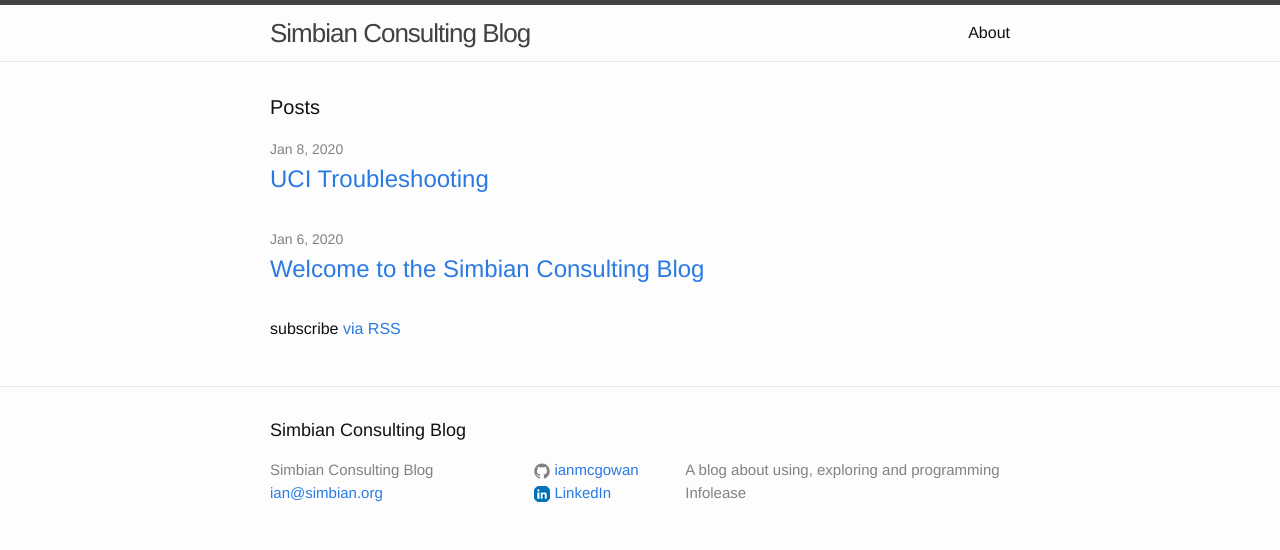
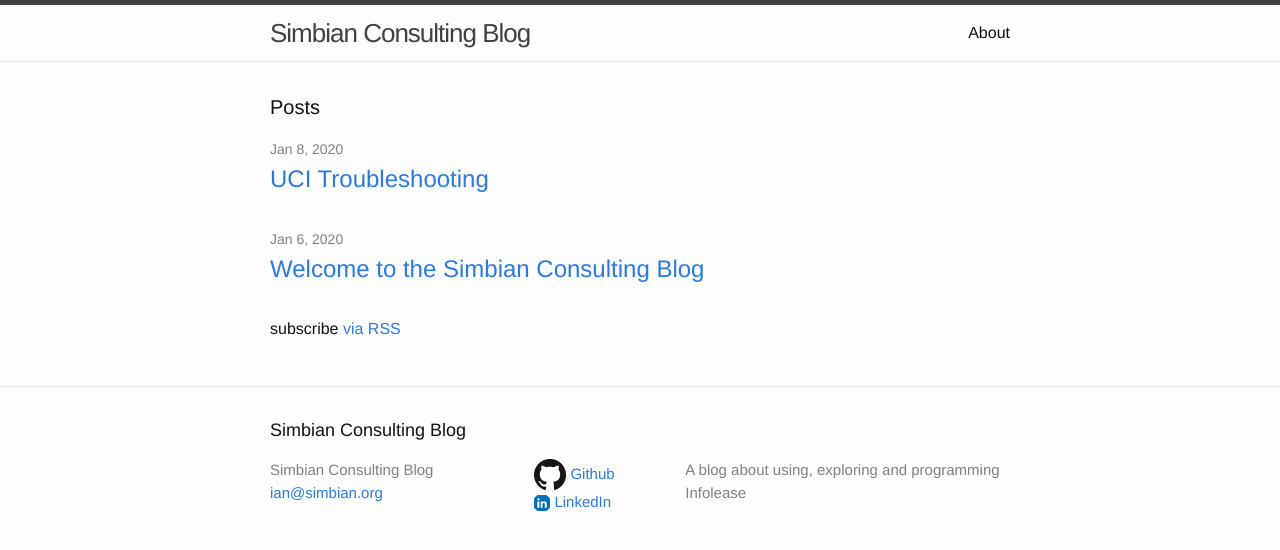
Before and after one commit to ianmcgowan/ianmcgowan.github.io, a Jekyll site: the page built from index.html, in a window 1280 px wide. Shown: the top 550 px of the page. Built offline with Jekyll 4.4.1, drawn with Linux system fonts in a browser that asks for light colours.

Commit message:
Add github link

```diff
--- a/_includes/footer.html
+++ b/_includes/footer.html
@@ -14,11 +14,10 @@
 
       <div class="footer-col footer-col-2">
         <ul class="social-media-list">
-          {% if site.github_username %}
           <li>
-            {% include icon-github.html username=site.github_username %}
+            <img src="/assets/GitHub-Mark-32px.png">
+            <a href="https://github.com/ianmcgowan">Github</a>
           </li>
-          {% endif %}
 
           <li>
             <img src="/assets/linkedin-icon_16x16.png">
```
Also changed, not shown: assets/GitHub-Mark-32px.png (added).
